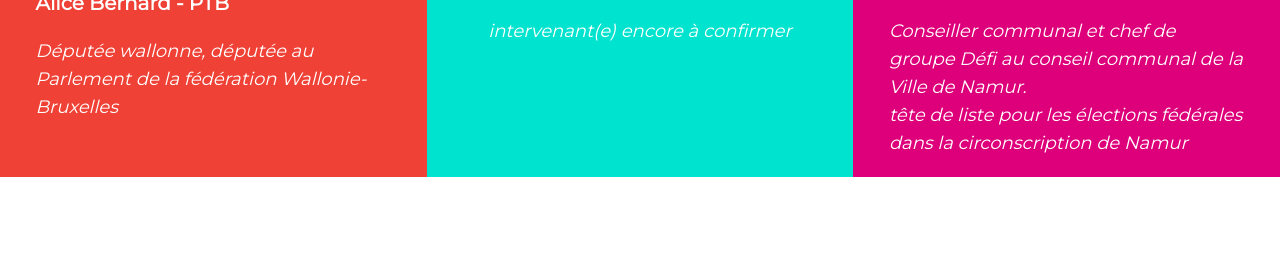
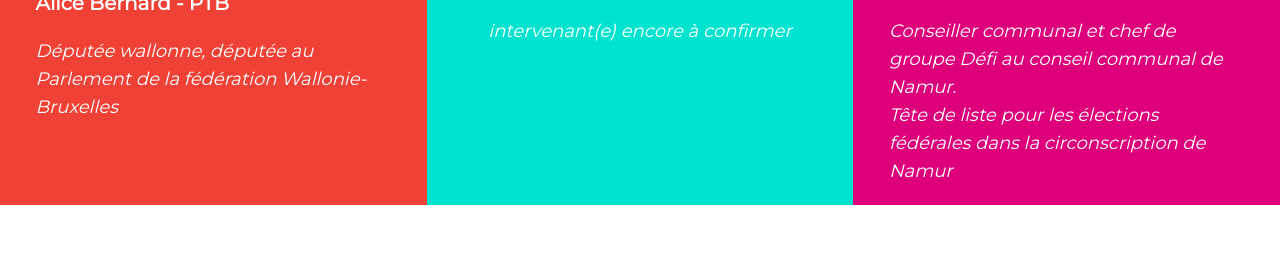
Before and after one commit to anthow/tableronde-interfede, a Gatsby site: page / in a window 1280 px wide. Shown: the part 2627-2897 px from the top of the page. Built offline with nearby package versions, Linux system fonts and the light colour scheme; Gatsby itself is replaced by a stand-in of ours; a script that the page names is missing.

Commit message:
Update intervenants.js

```diff
--- a/src/components/intervenants.js
+++ b/src/components/intervenants.js
@@ -95,7 +95,7 @@
                 <div className="gap-10 my-5 flex flex-col w-10/12 m-auto gap-10 items-center">
                     <div className="flex flex-col gap-5">
                         <h3 className=" text-xl font-bold">Julien Lemoine  - Défi</h3>
-                        <h4 className="text-lg italic"> Conseiller communal et chef de groupe Défi au conseil communal de la Ville de Namur.<br /> tête de liste pour les élections fédérales dans la circonscription de Namur </h4>
+                        <h4 className="text-lg italic"> Conseiller communal et chef de groupe Défi au conseil communal de Namur.<br /> Tête de liste pour les élections fédérales dans la circonscription de Namur </h4>
                     </div>
                     <p className="hidden">Lorem ipsum dolor sit amet, consectetur adipiscing elit. Maecenas tempor tempor urna eget vulputate. Maecenas consequat turpis sed nisi pretium, sed congue eros facilisis.
 
```
